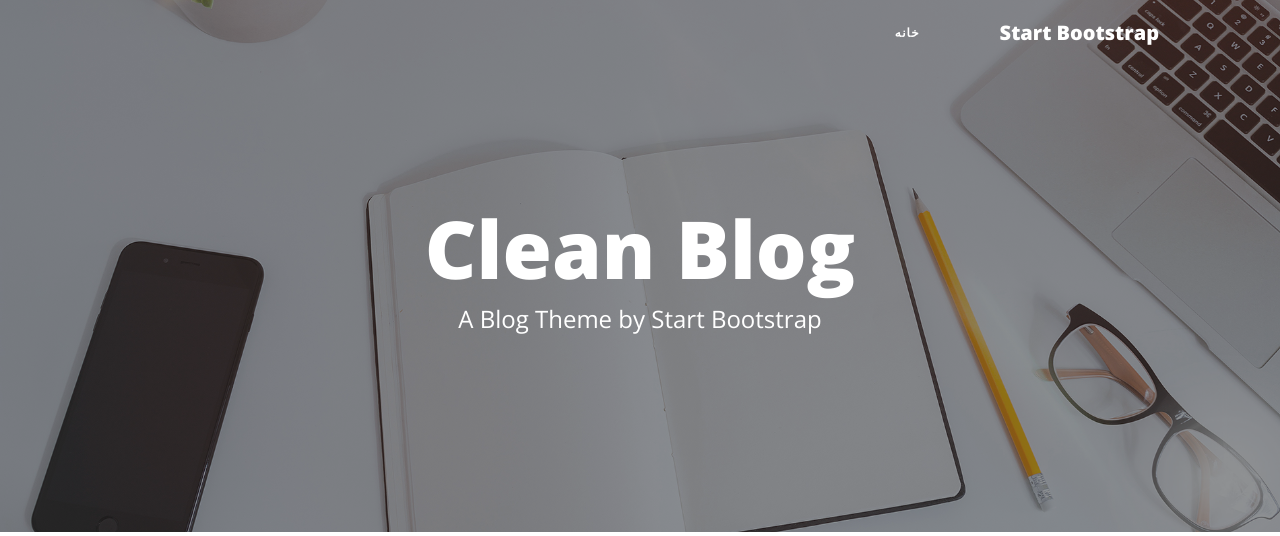
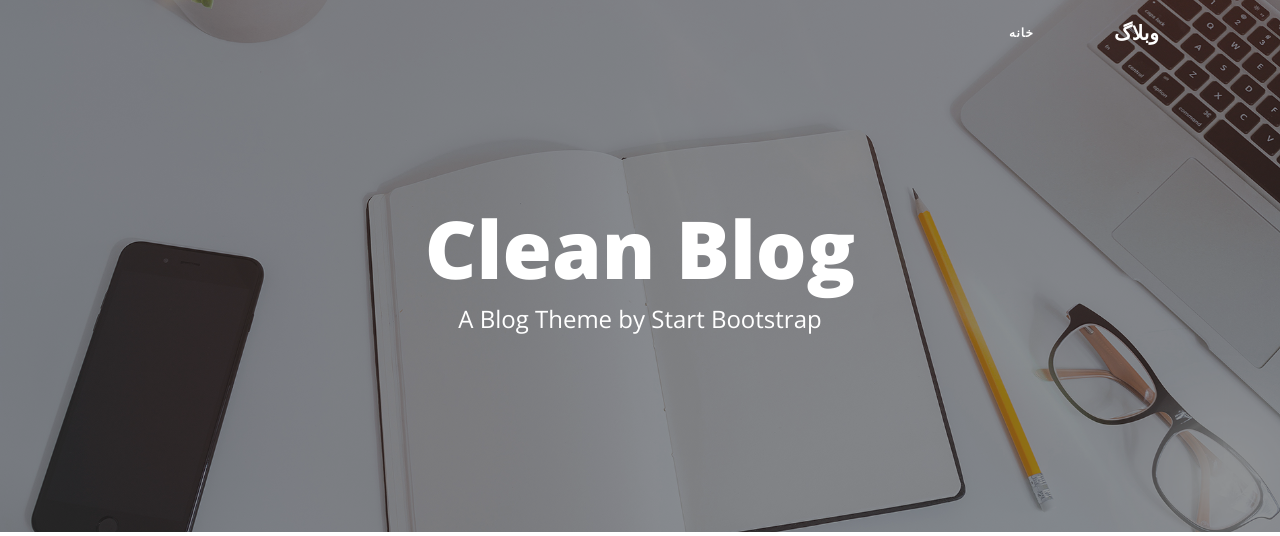
Before and after one commit to arezoo88/weblog, a Django app: page / in a window 1280 px wide. Shown: the top 536 px of the page. Run offline with Django 3.2, Linux system fonts and the light colour scheme; data that the repository does not hold is empty; some libraries are stand-ins or nearby versions.

Commit message:
feat: dynamic title and use from base_tags

```diff
--- a/templates/site/partials/_navbar.html
+++ b/templates/site/partials/_navbar.html
@@ -1,7 +1,9 @@
 <!-- Navigation-->
+{% load base_tags %}
+
 <nav class="navbar navbar-expand-lg navbar-light fixed-top" id="mainNav">
     <div class="container">
-        <a class="navbar-brand" href="{% url 'post:home' %}">Start Bootstrap</a>
+        <a class="navbar-brand" href="{% url 'post:home' %}">{% title %}</a>
         <button class="navbar-toggler navbar-toggler-right" type="button" data-toggle="collapse" data-target="#navbarResponsive" aria-controls="navbarResponsive" aria-expanded="false" aria-label="Toggle navigation">
             Menu
             <i class="fas fa-bars"></i>
```
